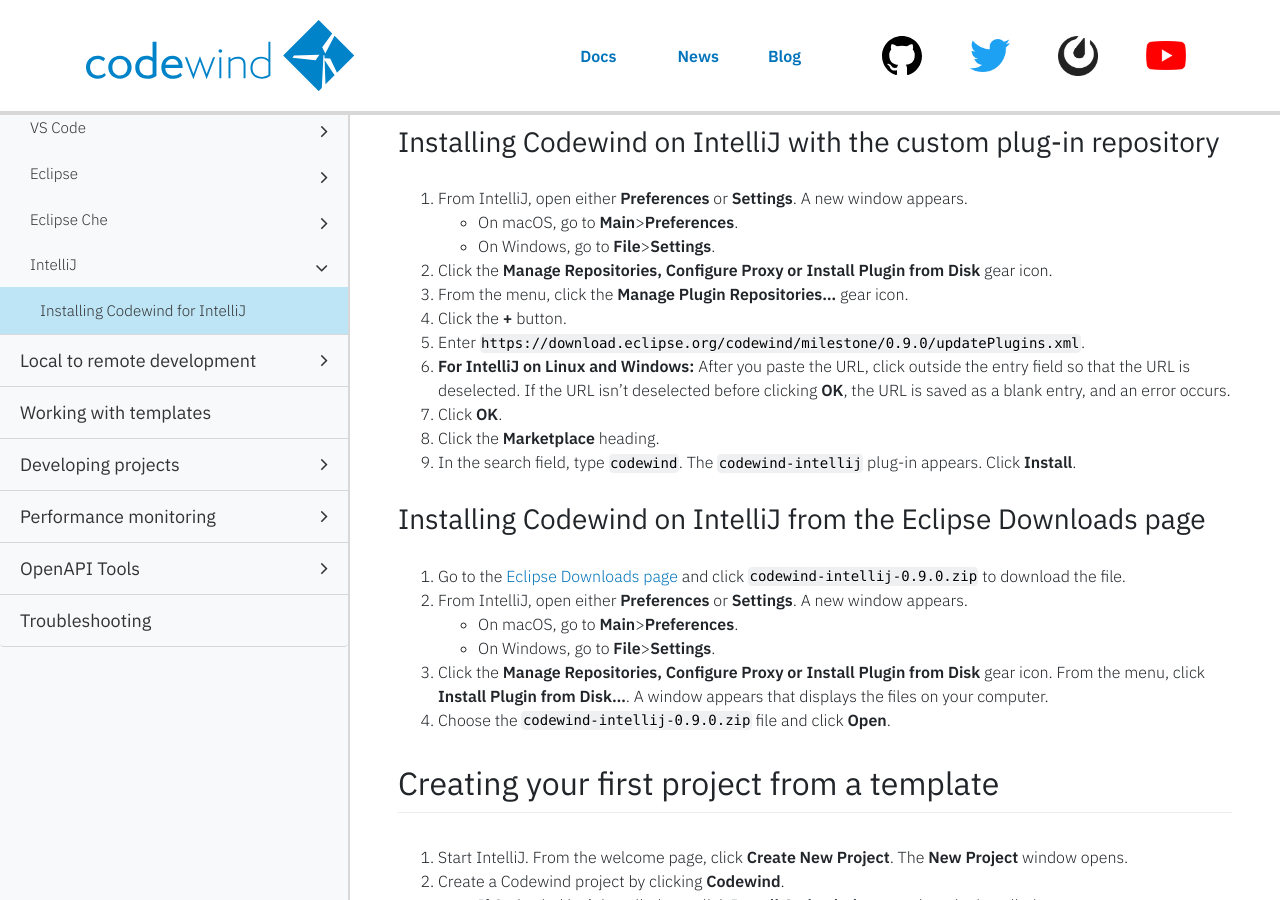
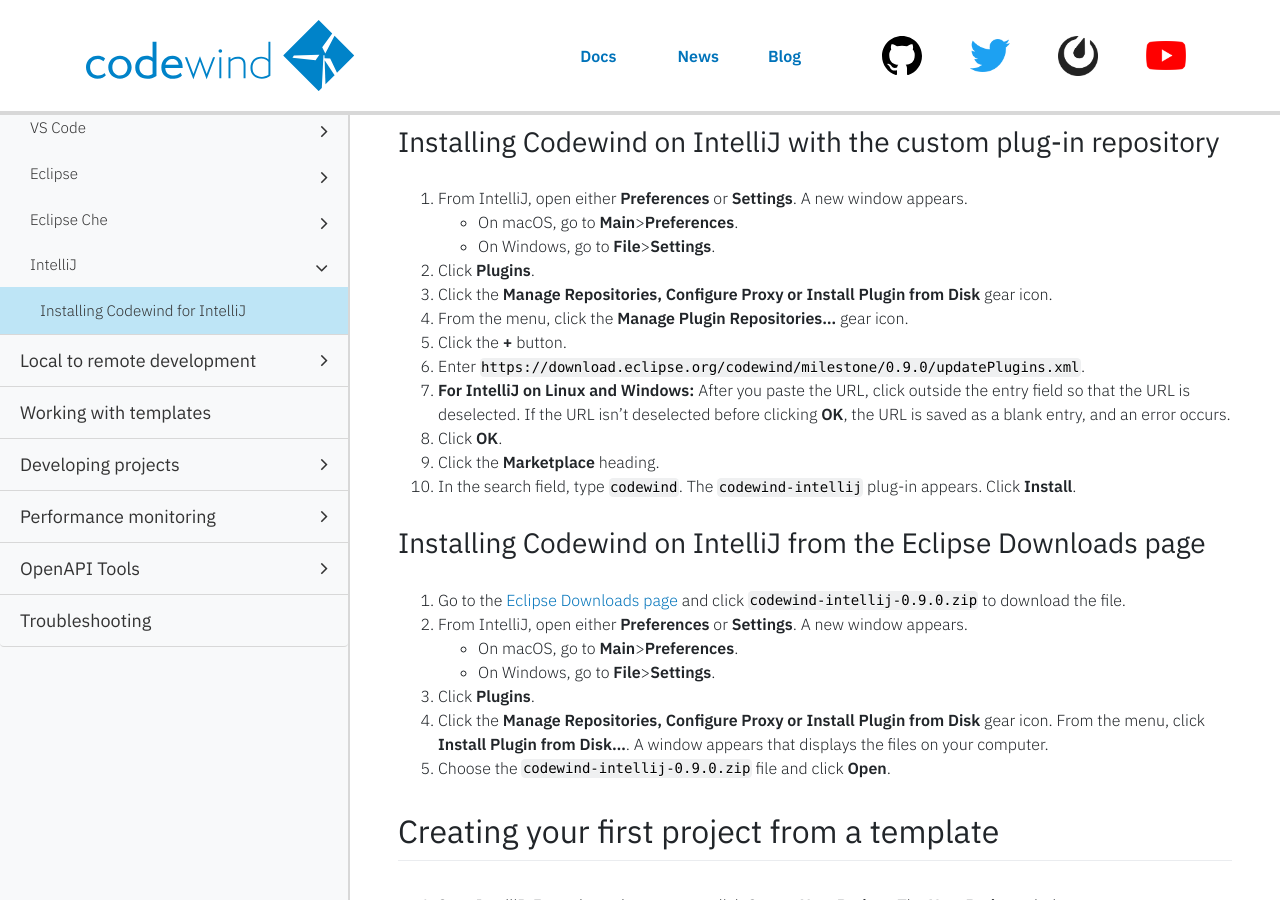
Before and after one commit to eclipse-archived/codewind-docs, a Jekyll site: the page built from docs/_documentations/mdt-intellij-getting-started.md, in a window 1280 px wide and 900 px high, scrolled down 602 px. Built offline with Jekyll 4.4.1, drawn with Linux system fonts in a browser that asks for light colours; nearby versions of some CDN libraries; comment, search, counter and statistics services are not loaded.

Commit message:
Adding step about clicking Plugins
PR for https://github.com/eclipse/codewind/issues/2196.

```diff
--- a/docs/_documentations/mdt-intellij-getting-started.md
+++ b/docs/_documentations/mdt-intellij-getting-started.md
@@ -23,22 +23,24 @@ Complete the prerequisites and choose to install Codewind on IntelliJ with eithe
 1. From IntelliJ, open either **Preferences** or **Settings**. A new window appears.
    - On macOS, go to **Main**>**Preferences**.
    - On Windows, go to **File**>**Settings**.
-2. Click the **Manage Repositories, Configure Proxy or Install Plugin from Disk** gear icon.
-3. From the menu, click the **Manage Plugin Repositories...** gear icon.
-4. Click the **+** button.
-5. Enter `https://download.eclipse.org/codewind/milestone/0.9.0/updatePlugins.xml`.
-6. **For IntelliJ on Linux and Windows:** After you paste the URL, click outside the entry field so that the URL is deselected. If the URL isn't deselected before clicking **OK**, the URL is saved as a blank entry, and an error occurs.
-7. Click **OK**.
-8. Click the **Marketplace** heading.
-9. In the search field, type `codewind`. The `codewind-intellij` plug-in appears. Click **Install**.
+2. Click **Plugins**.
+3. Click the **Manage Repositories, Configure Proxy or Install Plugin from Disk** gear icon.
+4. From the menu, click the **Manage Plugin Repositories...** gear icon.
+5. Click the **+** button.
+6. Enter `https://download.eclipse.org/codewind/milestone/0.9.0/updatePlugins.xml`.
+7. **For IntelliJ on Linux and Windows:** After you paste the URL, click outside the entry field so that the URL is deselected. If the URL isn't deselected before clicking **OK**, the URL is saved as a blank entry, and an error occurs.
+8. Click **OK**.
+9. Click the **Marketplace** heading.
+10. In the search field, type `codewind`. The `codewind-intellij` plug-in appears. Click **Install**.
 
 ### Installing Codewind on IntelliJ from the Eclipse Downloads page
 1. Go to the [Eclipse Downloads page](https://download.eclipse.org/codewind/milestone/0.9.0/codewind-intellij-0.9.0.zip) and click `codewind-intellij-0.9.0.zip` to download the file.
 2. From IntelliJ, open either **Preferences** or **Settings**. A new window appears.
    - On macOS, go to **Main**>**Preferences**.
    - On Windows, go to **File**>**Settings**.
-3. Click the **Manage Repositories, Configure Proxy or Install Plugin from Disk** gear icon. From the menu, click **Install Plugin from Disk...**. A window appears that displays the files on your computer.
-4. Choose the `codewind-intellij-0.9.0.zip` file and click **Open**.
+3. Click **Plugins**.
+4. Click the **Manage Repositories, Configure Proxy or Install Plugin from Disk** gear icon. From the menu, click **Install Plugin from Disk...**. A window appears that displays the files on your computer.
+5. Choose the `codewind-intellij-0.9.0.zip` file and click **Open**.
 
 ## Creating your first project from a template
 1. Start IntelliJ. From the welcome page, click **Create New Project**. The **New Project** window opens.
```
